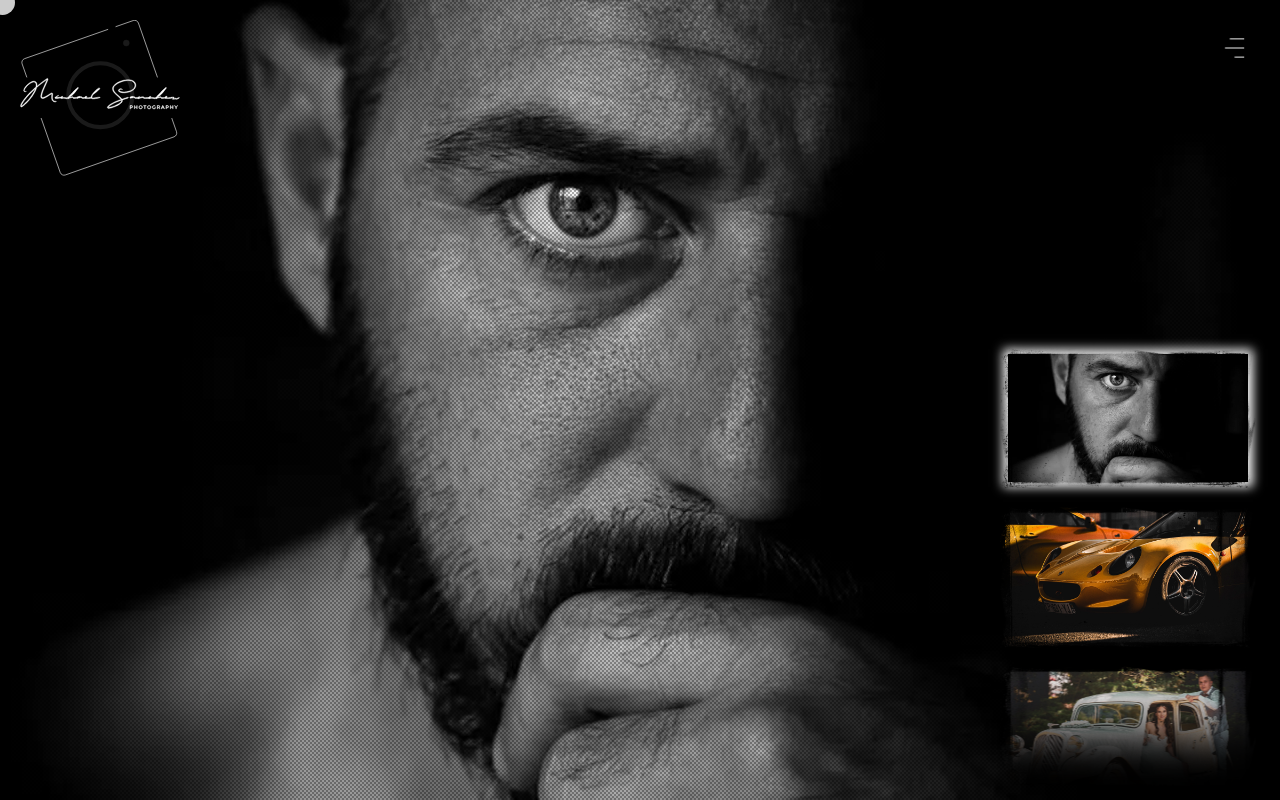
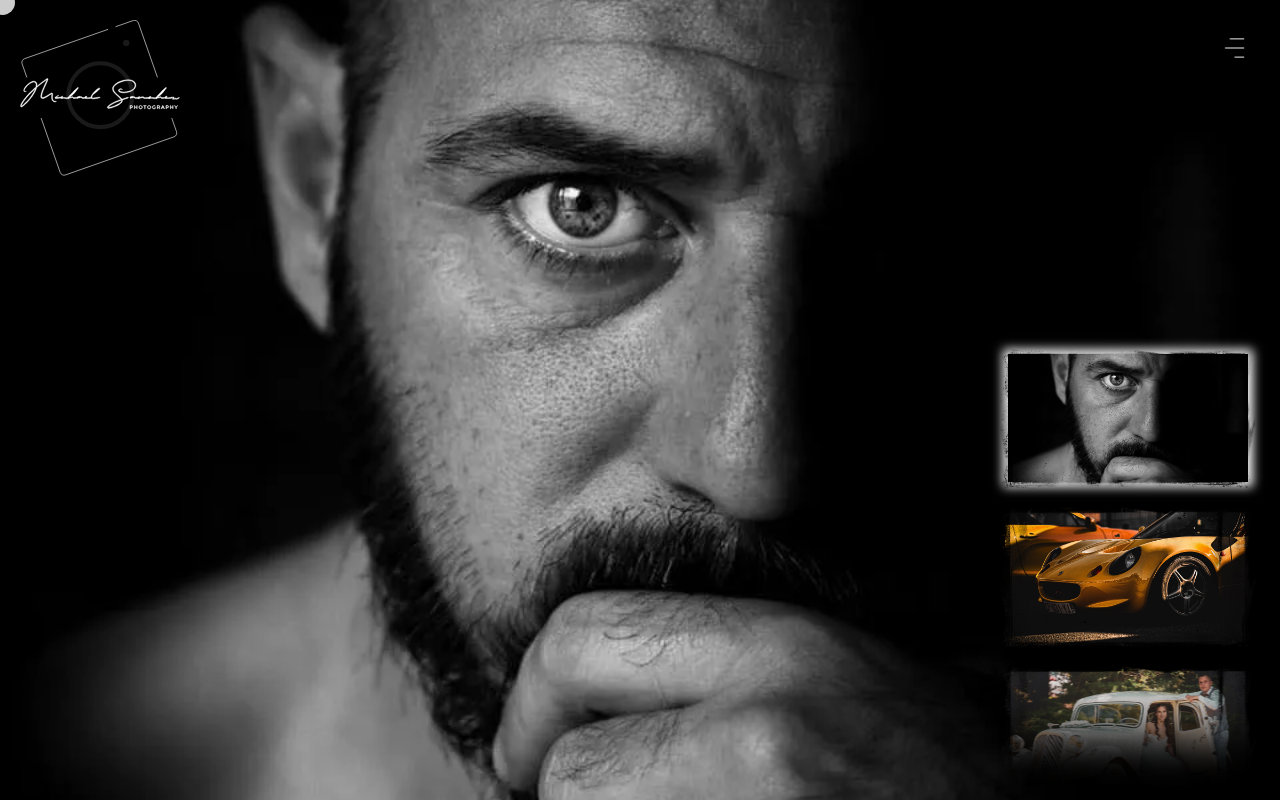
Before and after one commit to MickaelAustoni/ms-photographer, a Next.js app: page / in a window 1280 px wide. Built offline with nearby package versions, Linux system fonts and the light colour scheme.

Commit message:
fix: remove overlay

```diff
--- a/src/components/DataDisplay/FullScreenGallery.tsx
+++ b/src/components/DataDisplay/FullScreenGallery.tsx
@@ -172,9 +172,6 @@ export default function FullScreenGallery({images, Context = ContextFallback}: F
 
   return (
     <motion.div onPointerMove={handlePointerMove}>
-      {/* Overlay dot */}
-      <div className={"absolute pointer-events-none inset-0 z-30 bg-[url('/images/overlay.png')] bg-[length:4px_4px]"}/>
-
       {/* Selected image background */}
       <motion.div
         className={"absolute inset-0 z-10"}
```
Also changed, not shown: public/images/overlay.png (deleted).
